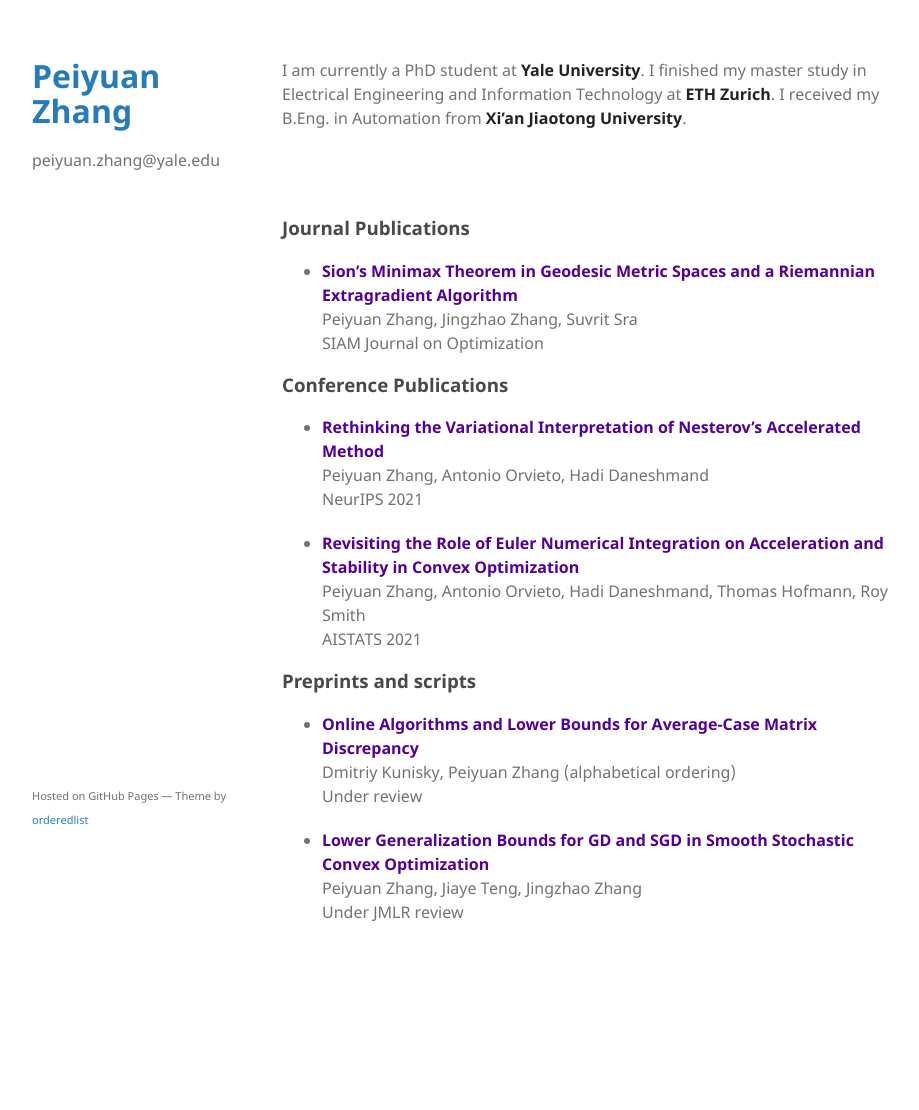
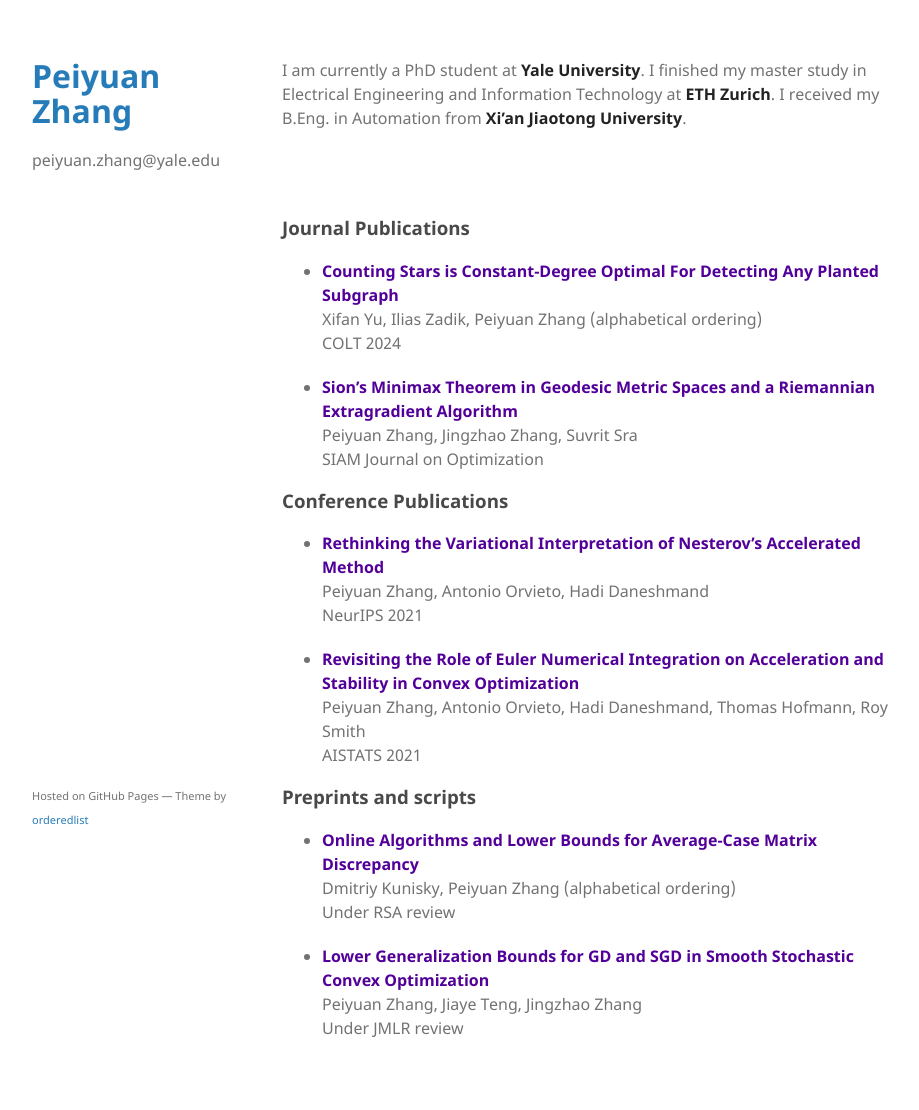
Before and after one commit to phei-iuen/phei-iuen.github.io, a Jekyll site: the page built from index.md, in a window 1280 px wide. Shown: the whole page, without its empty margins (178-1097 px from the left). Built offline with Jekyll 4.4.1, drawn with Linux system fonts in a browser that asks for light colours; before the commit the page ends 994 px from its top, so only the background shows below that.

Commit message:
Update index.md

```diff
--- a/index.md
+++ b/index.md
@@ -6,6 +6,10 @@ I am currently a PhD student at **Yale University**. I finished my master study
 
 <br/><br/>
 ### Journal Publications
+* [**<span style="color:#520099">Counting Stars is Constant-Degree Optimal For Detecting Any Planted Subgraph</span>**](https://arxiv.org/pdf/2403.17766) <br />
+  Xifan Yu, Ilias Zadik, Peiyuan Zhang (alphabetical ordering) <br />
+  COLT 2024
+
 * [**<span style="color:#520099">Sion's Minimax Theorem in Geodesic Metric Spaces and a Riemannian Extragradient Algorithm</span>**](https://arxiv.org/abs/2202.06950) <br />
   Peiyuan Zhang, Jingzhao Zhang, Suvrit Sra <br />
   SIAM Journal on Optimization
@@ -22,7 +26,7 @@ I am currently a PhD student at **Yale University**. I finished my master study
 ### Preprints and scripts
 * [**<span style="color:#520099">Online Algorithms and Lower Bounds for Average-Case Matrix Discrepancy</span>**](https://arxiv.org/abs/2307.10055) <br />
   Dmitriy Kunisky, Peiyuan Zhang (alphabetical ordering) <br />
-  Under review
+  Under RSA review
 
 * [**<span style="color:#520099">Lower Generalization Bounds for GD and SGD in Smooth Stochastic Convex Optimization</span>**](https://arxiv.org/abs/2303.10758) <br />
   Peiyuan Zhang, Jiaye Teng, Jingzhao Zhang <br />
```
